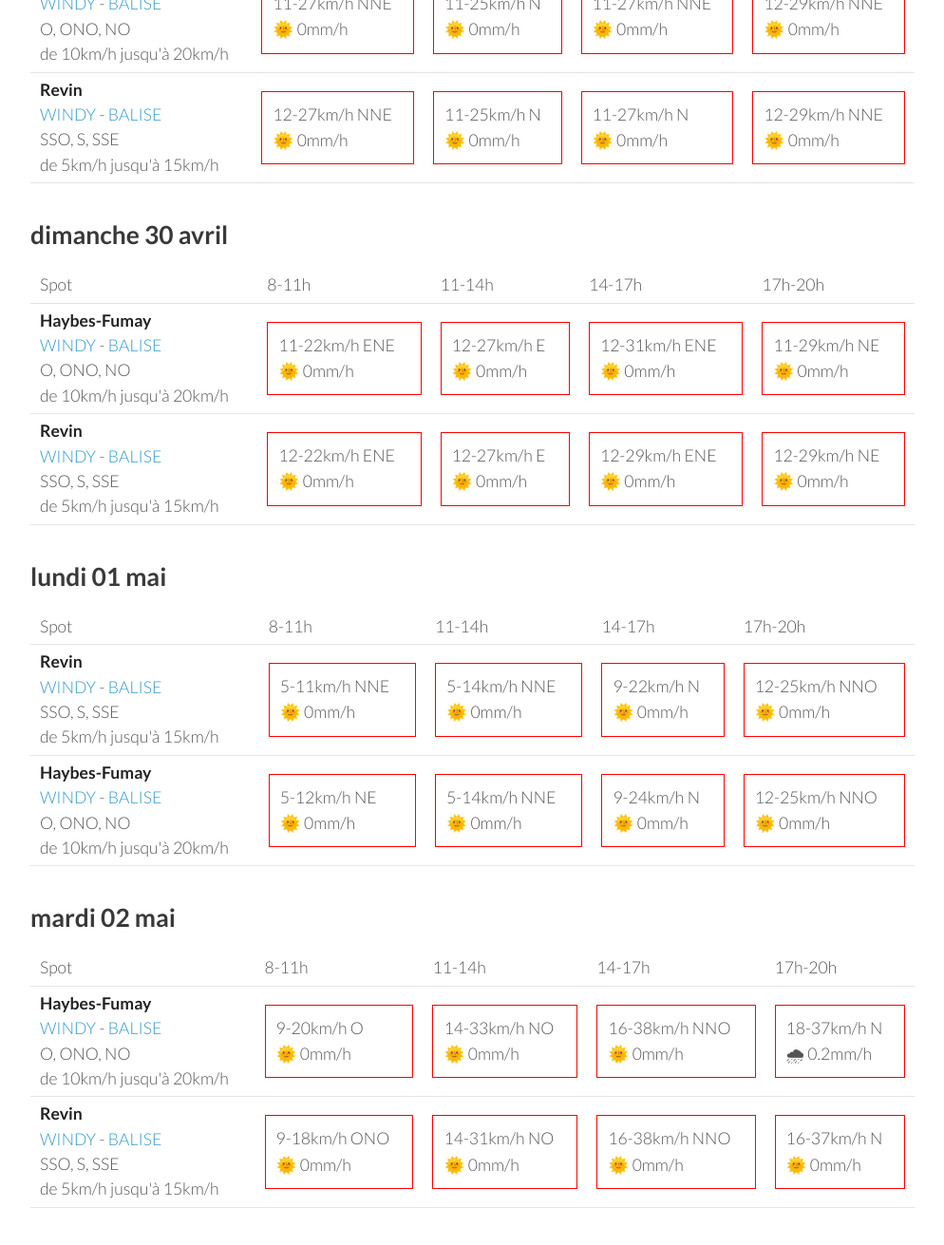
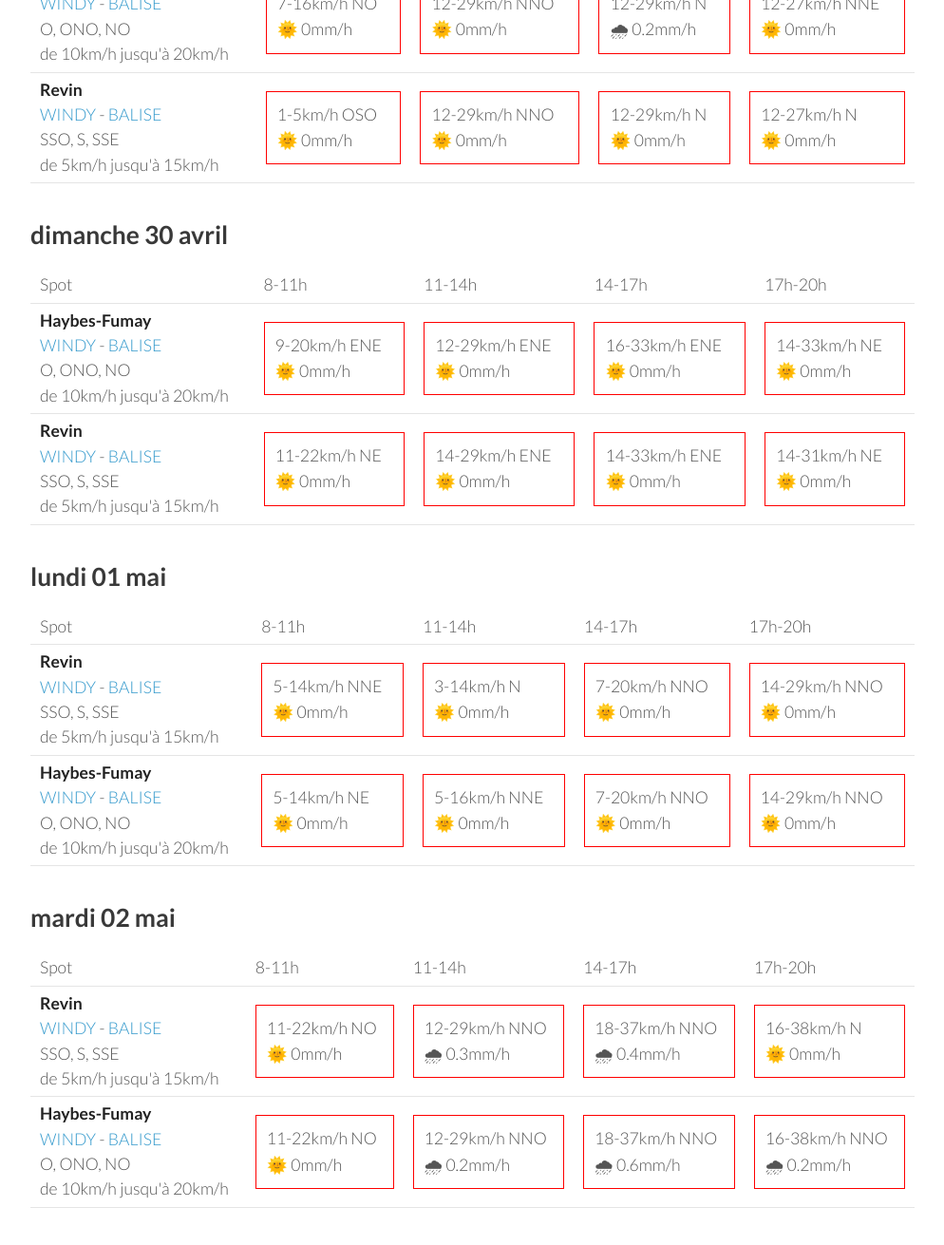
Before and after one commit to parapente-dans-le-nord/parapente-dans-le-nord.github.io, a Jekyll site: the page built from ardennes.markdown, in a window 1280 px wide and 1400 px high, scrolled down 1126 px. Shown: the top 1311 px of the window at 95% size, without its empty margins (26-1020 px from the left). Built offline with Jekyll 4.4.1, drawn with Linux system fonts in a browser that asks for light colours; some of the changed text lies outside the part shown.

Commit message:
update index.markdown

```diff
--- a/ardennes.markdown
+++ b/ardennes.markdown
@@ -25,18 +25,18 @@ page mise à jour le jeudi 27 avril 17:10
         <td><strong>Revin</strong><br><a href="https://windy.com/49.948/4.625?49.543,4.625,8">WINDY</a> - <span class=""><a href="http://www.balisemeteo.com/balise.php?idBalise=5019">BALISE</a> </span><br> <span class="vent-favorable">SSO, S, SSE</span><br><span class="force-vent">de 5km/h jusqu'à 15km/h</span> </td>
 
             <td><div class="not-flyable"><p>0-0km/h NA</p><p>🌧️ 0mm/h</p></div></td>
-            <td><div class="not-flyable"><p>3-18km/h ENE</p><p>🌞 0mm/h</p></div></td>
-            <td><div class="not-flyable"><p>5-18km/h SE</p><p>🌞 0mm/h</p></div></td>
-            <td><div class="not-flyable"><p>7-20km/h S</p><p>🌞 0mm/h</p></div></td>
+            <td><div class="not-flyable"><p>0-0km/h NA</p><p>🌧️ 0mm/h</p></div></td>
+            <td><div class="not-flyable"><p>0-0km/h NA</p><p>🌧️ 0mm/h</p></div></td>
+            <td><div class="not-flyable"><p>7-18km/h SSO</p><p>🌞 0mm/h</p></div></td>
 
     </tr>
 <tr>
         <td><strong>Haybes-Fumay</strong><br><a href="https://windy.com/49.998/4.715?49.913,4.738,10">WINDY</a> - <span class=""><a href="http://www.balisemeteo.com/balise.php?idBalise=104">BALISE</a> </span><br> <span class="vent-favorable">O, ONO, NO</span><br><span class="force-vent">de 10km/h jusqu'à 20km/h</span> </td>
 
             <td><div class="not-flyable"><p>0-0km/h NA</p><p>🌧️ 0mm/h</p></div></td>
-            <td><div class="not-flyable"><p>3-18km/h NNE</p><p>🌞 0mm/h</p></div></td>
-            <td><div class="not-flyable"><p>3-12km/h SO</p><p>🌞 0mm/h</p></div></td>
-            <td><div class="not-flyable"><p>5-16km/h SSO</p><p>🌞 0mm/h</p></div></td>
+            <td><div class="not-flyable"><p>0-0km/h NA</p><p>🌧️ 0mm/h</p></div></td>
+            <td><div class="not-flyable"><p>0-0km/h NA</p><p>🌧️ 0mm/h</p></div></td>
+            <td><div class="not-flyable"><p>5-20km/h SSO</p><p>🌞 0mm/h</p></div></td>
 
     </tr>
 
@@ -58,20 +58,20 @@ page mise à jour le jeudi 27 avril 17:10
 <tr>
         <td><strong>Haybes-Fumay</strong><br><a href="https://windy.com/49.998/4.715?49.913,4.738,10">WINDY</a> - <span class=""><a href="http://www.balisemeteo.com/balise.php?idBalise=104">BALISE</a> </span><br> <span class="vent-favorable">O, ONO, NO</span><br><span class="force-vent">de 10km/h jusqu'à 20km/h</span> </td>
 
-            <td><div class="not-flyable"><p>7-24km/h SSO</p><p>🌧 1mm/h</p></div></td>
-            <td><div class="not-flyable"><p>5-24km/h OSO</p><p>🌧 0.4mm/h</p></div></td>
-            <td><div class="not-flyable"><p>7-24km/h OSO</p><p>🌧 1mm/h</p></div></td>
-            <td><div class="not-flyable"><p>11-37km/h OSO</p><p>🌞 0mm/h</p></div></td>
+            <td><div class="not-flyable"><p>14-31km/h SO</p><p>🌧 0.4mm/h</p></div></td>
+            <td><div class="not-flyable"><p>18-37km/h OSO</p><p>🌧 0.5mm/h</p></div></td>
+            <td><div class="not-flyable"><p>24-46km/h OSO</p><p>🌧 0.9mm/h</p></div></td>
+            <td><div class="not-flyable"><p>24-50km/h O</p><p>🌧 0.4mm/h</p></div></td>
 
 
     </tr>
 <tr>
         <td><strong>Revin</strong><br><a href="https://windy.com/49.948/4.625?49.543,4.625,8">WINDY</a> - <span class=""><a href="http://www.balisemeteo.com/balise.php?idBalise=5019">BALISE</a> </span><br> <span class="vent-favorable">SSO, S, SSE</span><br><span class="force-vent">de 5km/h jusqu'à 15km/h</span> </td>
 
-            <td><div class="not-flyable"><p>5-16km/h SO</p><p>🌧 1.3mm/h</p></div></td>
-            <td><div class="not-flyable"><p>7-20km/h SO</p><p>🌧 0.2mm/h</p></div></td>
-            <td><div class="not-flyable"><p>7-27km/h OSO</p><p>🌧 0.2mm/h</p></div></td>
-            <td><div class="not-flyable"><p>9-37km/h OSO</p><p>🌞 0mm/h</p></div></td>
+            <td><div class="not-flyable"><p>3-11km/h SO</p><p>🌧 1.5mm/h</p></div></td>
+            <td><div class="not-flyable"><p>5-18km/h OSO</p><p>🌧 1.9mm/h</p></div></td>
+            <td><div class="not-flyable"><p>9-25km/h OSO</p><p>🌞 0mm/h</p></div></td>
+            <td><div class="not-flyable"><p>7-27km/h O</p><p>🌞 0mm/h</p></div></td>
 
 
     </tr>
@@ -94,20 +94,20 @@ page mise à jour le jeudi 27 avril 17:10
 <tr>
         <td><strong>Haybes-Fumay</strong><br><a href="https://windy.com/49.998/4.715?49.913,4.738,10">WINDY</a> - <span class=""><a href="http://www.balisemeteo.com/balise.php?idBalise=104">BALISE</a> </span><br> <span class="vent-favorable">O, ONO, NO</span><br><span class="force-vent">de 10km/h jusqu'à 20km/h</span> </td>
 
-            <td><div class="not-flyable"><p>11-27km/h NNE</p><p>🌞 0mm/h</p></div></td>
-            <td><div class="not-flyable"><p>11-25km/h N</p><p>🌞 0mm/h</p></div></td>
-            <td><div class="not-flyable"><p>11-27km/h NNE</p><p>🌞 0mm/h</p></div></td>
-            <td><div class="not-flyable"><p>12-29km/h NNE</p><p>🌞 0mm/h</p></div></td>
+            <td><div class="not-flyable"><p>7-16km/h NO</p><p>🌞 0mm/h</p></div></td>
+            <td><div class="not-flyable"><p>12-29km/h NNO</p><p>🌞 0mm/h</p></div></td>
+            <td><div class="not-flyable"><p>12-29km/h N</p><p>🌧 0.2mm/h</p></div></td>
+            <td><div class="not-flyable"><p>12-27km/h NNE</p><p>🌞 0mm/h</p></div></td>
 
 
     </tr>
 <tr>
         <td><strong>Revin</strong><br><a href="https://windy.com/49.948/4.625?49.543,4.625,8">WINDY</a> - <span class=""><a href="http://www.balisemeteo.com/balise.php?idBalise=5019">BALISE</a> </span><br> <span class="vent-favorable">SSO, S, SSE</span><br><span class="force-vent">de 5km/h jusqu'à 15km/h</span> </td>
 
-            <td><div class="not-flyable"><p>12-27km/h NNE</p><p>🌞 0mm/h</p></div></td>
-            <td><div class="not-flyable"><p>11-25km/h N</p><p>🌞 0mm/h</p></div></td>
-            <td><div class="not-flyable"><p>11-27km/h N</p><p>🌞 0mm/h</p></div></td>
-            <td><div class="not-flyable"><p>12-29km/h NNE</p><p>🌞 0mm/h</p></div></td>
+            <td><div class="not-flyable"><p>1-5km/h OSO</p><p>🌞 0mm/h</p></div></td>
+            <td><div class="not-flyable"><p>12-29km/h NNO</p><p>🌞 0mm/h</p></div></td>
+            <td><div class="not-flyable"><p>12-29km/h N</p><p>🌞 0mm/h</p></div></td>
+            <td><div class="not-flyable"><p>12-27km/h N</p><p>🌞 0mm/h</p></div></td>
 
 
     </tr>
@@ -130,20 +130,20 @@ page mise à jour le jeudi 27 avril 17:10
 <tr>
         <td><strong>Haybes-Fumay</strong><br><a href="https://windy.com/49.998/4.715?49.913,4.738,10">WINDY</a> - <span class=""><a href="http://www.balisemeteo.com/balise.php?idBalise=104">BALISE</a> </span><br> <span class="vent-favorable">O, ONO, NO</span><br><span class="force-vent">de 10km/h jusqu'à 20km/h</span> </td>
 
-            <td><div class="not-flyable"><p>11-22km/h ENE</p><p>🌞 0mm/h</p></div></td>
-            <td><div class="not-flyable"><p>12-27km/h E</p><p>🌞 0mm/h</p></div></td>
-            <td><div class="not-flyable"><p>12-31km/h ENE</p><p>🌞 0mm/h</p></div></td>
-            <td><div class="not-flyable"><p>11-29km/h NE</p><p>🌞 0mm/h</p></div></td>
+            <td><div class="not-flyable"><p>9-20km/h ENE</p><p>🌞 0mm/h</p></div></td>
+            <td><div class="not-flyable"><p>12-29km/h ENE</p><p>🌞 0mm/h</p></div></td>
+            <td><div class="not-flyable"><p>16-33km/h ENE</p><p>🌞 0mm/h</p></div></td>
+            <td><div class="not-flyable"><p>14-33km/h NE</p><p>🌞 0mm/h</p></div></td>
 
 
     </tr>
 <tr>
         <td><strong>Revin</strong><br><a href="https://windy.com/49.948/4.625?49.543,4.625,8">WINDY</a> - <span class=""><a href="http://www.balisemeteo.com/balise.php?idBalise=5019">BALISE</a> </span><br> <span class="vent-favorable">SSO, S, SSE</span><br><span class="force-vent">de 5km/h jusqu'à 15km/h</span> </td>
 
-            <td><div class="not-flyable"><p>12-22km/h ENE</p><p>🌞 0mm/h</p></div></td>
-            <td><div class="not-flyable"><p>12-27km/h E</p><p>🌞 0mm/h</p></div></td>
-            <td><div class="not-flyable"><p>12-29km/h ENE</p><p>🌞 0mm/h</p></div></td>
-            <td><div class="not-flyable"><p>12-29km/h NE</p><p>🌞 0mm/h</p></div></td>
+            <td><div class="not-flyable"><p>11-22km/h NE</p><p>🌞 0mm/h</p></div></td>
+            <td><div class="not-flyable"><p>14-29km/h ENE</p><p>🌞 0mm/h</p></div></td>
+            <td><div class="not-flyable"><p>14-33km/h ENE</p><p>🌞 0mm/h</p></div></td>
+            <td><div class="not-flyable"><p>14-31km/h NE</p><p>🌞 0mm/h</p></div></td>
 
 
     </tr>
@@ -166,20 +166,20 @@ page mise à jour le jeudi 27 avril 17:10
 <tr>
         <td><strong>Revin</strong><br><a href="https://windy.com/49.948/4.625?49.543,4.625,8">WINDY</a> - <span class=""><a href="http://www.balisemeteo.com/balise.php?idBalise=5019">BALISE</a> </span><br> <span class="vent-favorable">SSO, S, SSE</span><br><span class="force-vent">de 5km/h jusqu'à 15km/h</span> </td>
 
-            <td><div class="not-flyable"><p>5-11km/h NNE</p><p>🌞 0mm/h</p></div></td>
             <td><div class="not-flyable"><p>5-14km/h NNE</p><p>🌞 0mm/h</p></div></td>
-            <td><div class="not-flyable"><p>9-22km/h N</p><p>🌞 0mm/h</p></div></td>
-            <td><div class="not-flyable"><p>12-25km/h NNO</p><p>🌞 0mm/h</p></div></td>
+            <td><div class="not-flyable"><p>3-14km/h N</p><p>🌞 0mm/h</p></div></td>
+            <td><div class="not-flyable"><p>7-20km/h NNO</p><p>🌞 0mm/h</p></div></td>
+            <td><div class="not-flyable"><p>14-29km/h NNO</p><p>🌞 0mm/h</p></div></td>
 
 
     </tr>
 <tr>
         <td><strong>Haybes-Fumay</strong><br><a href="https://windy.com/49.998/4.715?49.913,4.738,10">WINDY</a> - <span class=""><a href="http://www.balisemeteo.com/balise.php?idBalise=104">BALISE</a> </span><br> <span class="vent-favorable">O, ONO, NO</span><br><span class="force-vent">de 10km/h jusqu'à 20km/h</span> </td>
 
-            <td><div class="not-flyable"><p>5-12km/h NE</p><p>🌞 0mm/h</p></div></td>
-            <td><div class="not-flyable"><p>5-14km/h NNE</p><p>🌞 0mm/h</p></div></td>
-            <td><div class="not-flyable"><p>9-24km/h N</p><p>🌞 0mm/h</p></div></td>
-            <td><div class="not-flyable"><p>12-25km/h NNO</p><p>🌞 0mm/h</p></div></td>
+            <td><div class="not-flyable"><p>5-14km/h NE</p><p>🌞 0mm/h</p></div></td>
+            <td><div class="not-flyable"><p>5-16km/h NNE</p><p>🌞 0mm/h</p></div></td>
+            <td><div class="not-flyable"><p>7-20km/h NNO</p><p>🌞 0mm/h</p></div></td>
+            <td><div class="not-flyable"><p>14-29km/h NNO</p><p>🌞 0mm/h</p></div></td>
 
 
     </tr>
@@ -200,22 +200,22 @@ page mise à jour le jeudi 27 avril 17:10
       <td>17h-20h</td>
     </tr>
 <tr>
-        <td><strong>Haybes-Fumay</strong><br><a href="https://windy.com/49.998/4.715?49.913,4.738,10">WINDY</a> - <span class=""><a href="http://www.balisemeteo.com/balise.php?idBalise=104">BALISE</a> </span><br> <span class="vent-favorable">O, ONO, NO</span><br><span class="force-vent">de 10km/h jusqu'à 20km/h</span> </td>
+        <td><strong>Revin</strong><br><a href="https://windy.com/49.948/4.625?49.543,4.625,8">WINDY</a> - <span class=""><a href="http://www.balisemeteo.com/balise.php?idBalise=5019">BALISE</a> </span><br> <span class="vent-favorable">SSO, S, SSE</span><br><span class="force-vent">de 5km/h jusqu'à 15km/h</span> </td>
 
-            <td><div class="not-flyable"><p>9-20km/h O</p><p>🌞 0mm/h</p></div></td>
-            <td><div class="not-flyable"><p>14-33km/h NO</p><p>🌞 0mm/h</p></div></td>
-            <td><div class="not-flyable"><p>16-38km/h NNO</p><p>🌞 0mm/h</p></div></td>
-            <td><div class="not-flyable"><p>18-37km/h N</p><p>🌧 0.2mm/h</p></div></td>
+            <td><div class="not-flyable"><p>11-22km/h NO</p><p>🌞 0mm/h</p></div></td>
+            <td><div class="not-flyable"><p>12-29km/h NNO</p><p>🌧 0.3mm/h</p></div></td>
+            <td><div class="not-flyable"><p>18-37km/h NNO</p><p>🌧 0.4mm/h</p></div></td>
+            <td><div class="not-flyable"><p>16-38km/h N</p><p>🌞 0mm/h</p></div></td>
 
 
     </tr>
 <tr>
-        <td><strong>Revin</strong><br><a href="https://windy.com/49.948/4.625?49.543,4.625,8">WINDY</a> - <span class=""><a href="http://www.balisemeteo.com/balise.php?idBalise=5019">BALISE</a> </span><br> <span class="vent-favorable">SSO, S, SSE</span><br><span class="force-vent">de 5km/h jusqu'à 15km/h</span> </td>
+        <td><strong>Haybes-Fumay</strong><br><a href="https://windy.com/49.998/4.715?49.913,4.738,10">WINDY</a> - <span class=""><a href="http://www.balisemeteo.com/balise.php?idBalise=104">BALISE</a> </span><br> <span class="vent-favorable">O, ONO, NO</span><br><span class="force-vent">de 10km/h jusqu'à 20km/h</span> </td>
 
-            <td><div class="not-flyable"><p>9-18km/h ONO</p><p>🌞 0mm/h</p></div></td>
-            <td><div class="not-flyable"><p>14-31km/h NO</p><p>🌞 0mm/h</p></div></td>
-            <td><div class="not-flyable"><p>16-38km/h NNO</p><p>🌞 0mm/h</p></div></td>
-            <td><div class="not-flyable"><p>16-37km/h N</p><p>🌞 0mm/h</p></div></td>
+            <td><div class="not-flyable"><p>11-22km/h NO</p><p>🌞 0mm/h</p></div></td>
+            <td><div class="not-flyable"><p>12-29km/h NNO</p><p>🌧 0.2mm/h</p></div></td>
+            <td><div class="not-flyable"><p>18-37km/h NNO</p><p>🌧 0.6mm/h</p></div></td>
+            <td><div class="not-flyable"><p>16-38km/h NNO</p><p>🌧 0.2mm/h</p></div></td>
 
 
     </tr>
```
Also changed, not shown: other parts of ardennes.markdown (+1 -1 lines).
